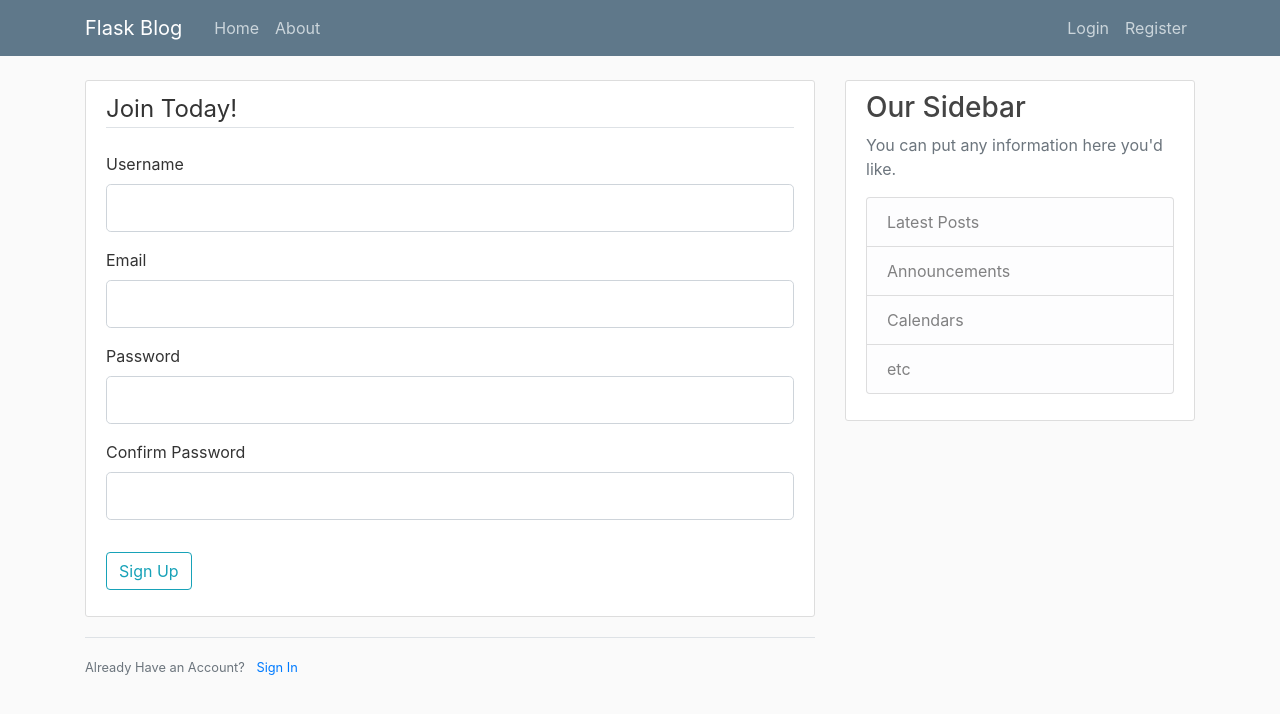
After one commit to amyard/Flask-Tests, a Flask app: page /register in a window 1280 px wide. The commit adds this page. Shown: the top 714 px of the page. Run offline with Flask 2, Linux system fonts and the light colour scheme; some libraries are stand-ins or nearby versions.

Commit message:
'login_and_register'

```diff
--- a/Blog/flask_blog.py
+++ b/Blog/flask_blog.py
@@ -1,4 +1,6 @@
-from flask import Flask, render_template, url_for
+from flask import Flask, render_template, url_for, flash, redirect
+from forms import RegistrationForm, LoginForm
+
 
 
 posts = [
@@ -18,6 +20,7 @@
 
 
 app = Flask(__name__)
+app.config['SECRET_KEY'] = '729a9670f3f001dc76d2fd7985962c98'
 
 @app.route('/')
 @app.route('/home')
@@ -30,5 +33,28 @@
 	return render_template('about.html', title = 'About')
 
 
+@app.route('/register', methods = ['GET','POST'])
+def register():
+	form = RegistrationForm()
+	if form.validate_on_submit():
+		flash(f'Account created for {form.username.data}!','success')
+		return redirect(url_for('home'))
+	return render_template('register.html', title = 'Registration', form = form)
+
+
+@app.route('/login', methods = ['GET','POST'])
+def login():
+	form = LoginForm()
+	if form.validate_on_submit():
+
+		# test data
+		if form.email.data == 'admin@blog.com' and form.password.data == 'password':
+			flash('You have been logged in', 'success')
+			return redirect(url_for('home'))
+		else:
+			flash('Login Unsuccessful. Please check username and password', 'danger')
+	return render_template('login.html', title = 'Login', form = form)
+
+
 if __name__=='__main__':
 	app.run(debug = True)
--- /dev/null
+++ b/Blog/forms.py
@@ -0,0 +1,18 @@
+from flask_wtf import FlaskForm
+from wtforms import StringField, PasswordField, SubmitField, BooleanField
+from wtforms.validators import DataRequired, Length, Email, EqualTo
+
+# DataRequired - variable can not be empty
+class RegistrationForm(FlaskForm):
+	username = StringField('Username', validators = [DataRequired(), Length(min=2, max=20)])
+	email = StringField('Email', validators = [DataRequired(), Email()])
+	password = PasswordField('Password', validators = [DataRequired()])
+	confirm_password = PasswordField('Confirm Password', validators = [DataRequired(), EqualTo('password')])
+	submit = SubmitField('Sign Up')
+
+
+class LoginForm(FlaskForm):
+	email = StringField('Email', validators = [DataRequired(), Email()])
+	password = PasswordField('Password', validators = [DataRequired()])
+	remember = BooleanField('Remember Me')
+	submit = SubmitField('Log In')
--- a/Blog/requirements.txt
+++ b/Blog/requirements.txt
@@ -1 +1,2 @@
 flask
+flask-wtf
--- a/Blog/templates/layout.html
+++ b/Blog/templates/layout.html
@@ -30,13 +30,13 @@
 	      </button>
 	      <div class="collapse navbar-collapse" id="navbarToggle">
 	        <div class="navbar-nav mr-auto">
-	          <a class="nav-item nav-link" href="/">Home</a>
-	          <a class="nav-item nav-link" href="/about">About</a>
+	          <a class="nav-item nav-link" href="{{ url_for('home') }}">Home</a>
+	          <a class="nav-item nav-link" href="{{ url_for('about') }}">About</a>
 	        </div>
 	        <!-- Navbar Right Side -->
 	        <div class="navbar-nav">
-	          <a class="nav-item nav-link" href="/login">Login</a>
-	          <a class="nav-item nav-link" href="/register">Register</a>
+	          <a class="nav-item nav-link" href="{{ url_for('login') }}">Login</a>
+	          <a class="nav-item nav-link" href="{{ url_for('register') }}">Register</a>
 	        </div>
 	      </div>
 	    </div>
@@ -48,8 +48,19 @@
 	  <div class="row">
 
 	    <div class="col-md-8">
-	      {% block content %}
-	      {% endblock %}
+
+	    	{% with messages = get_flashed_messages(with_categories=true) %}
+	    		{% if messages %}
+	    			{% for category, message in messages %}
+	    				<div class = 'alert alert-{{ category }}'>
+	    					{{ message }}
+	    				</div>
+	    			{% endfor %}
+	    		{% endif %}
+	    	{% endwith %}
+
+	     	{% block content %}
+	    	{% endblock %}
 	    </div>
 
 	    <div class="col-md-4">
--- /dev/null
+++ b/Blog/templates/register.html
@@ -0,0 +1,82 @@
+{% extends 'layout.html' %}
+
+
+{% block content %}
+	<div class = 'content-section'>
+		<form method = 'POST' action = ''>
+			{{ form.hidden_tag() }}
+			<fieldset class = 'form-group'>
+				<legend class = 'border-bottom mb-4'>Join Today!</legend>
+				<div class = 'form-group'>
+					{{ form.username.label(class = 'form-control-label') }}
+
+					{% if form.username.errors %}
+						{{ form.username(class = 'form-control form-control-lg is-invalid') }}
+						<div class = 'invalid-feedback'>
+							{% for error in form.username.errors %}
+								<span>{{ error }}</span>
+							{% endfor %}
+						</div>
+					{% else %}
+						{{ form.username(class = 'form-control form-control-lg') }}
+					{% endif %}
+				</div>
+
+				<div class = 'form-group'>
+					{{ form.email.label(class = 'form-control-label') }}
+
+					{% if form.email.errors %}
+						{{ form.email(class = 'form-control form-control-lg is-invalid') }}
+						<div class = 'invalid-feedback'>
+							{% for error in form.email.errors %}
+								<span>{{ error }}</span>
+							{% endfor %}
+						</div>
+					{% else %}
+						{{ form.email(class = 'form-control form-control-lg') }}
+					{% endif %}
+				</div>
+
+				<div class = 'form-group'>
+					{{ form.password.label(class = 'form-control-label') }}
+
+					{% if form.password.errors %}
+						{{ form.password(class = 'form-control form-control-lg is-invalid') }}
+						<div class = 'invalid-feedback'>
+							{% for error in form.password.errors %}
+								<span>{{ error }}</span>
+							{% endfor %}
+						</div>
+					{% else %}
+						{{ form.password(class = 'form-control form-control-lg') }}
+					{% endif %}
+				</div>
+
+				<div class = 'form-group'>
+					{{ form.confirm_password.label(class = 'form-control-label') }}
+
+					{% if form.confirm_password.errors %}
+						{{ form.confirm_password(class = 'form-control form-control-lg is-invalid') }}
+						<div class = 'invalid-feedback'>
+							{% for error in form.confirm_password.errors %}
+								<span>{{ error }}</span>
+							{% endfor %}
+						</div>
+					{% else %}
+						{{ form.confirm_password(class = 'form-control form-control-lg') }}
+					{% endif %}
+				</div>
+			</fieldset>
+
+			<div class = 'form-group'>
+				{{ form.submit(class = 'btn btn-outline-info') }}
+			</div>
+		</form>
+	</div>
+
+	<div class = 'border-top pt-3'>
+		<small class = 'text-muted'>
+			Already Have an Account? <a class = 'ml-2' href="{{ url_for('login') }}">Sign In</a>
+		</small>
+	</div>
+{% endblock %}
```
Also changed, not shown: Blog/templates/login.html (added, +61 -0 lines).
